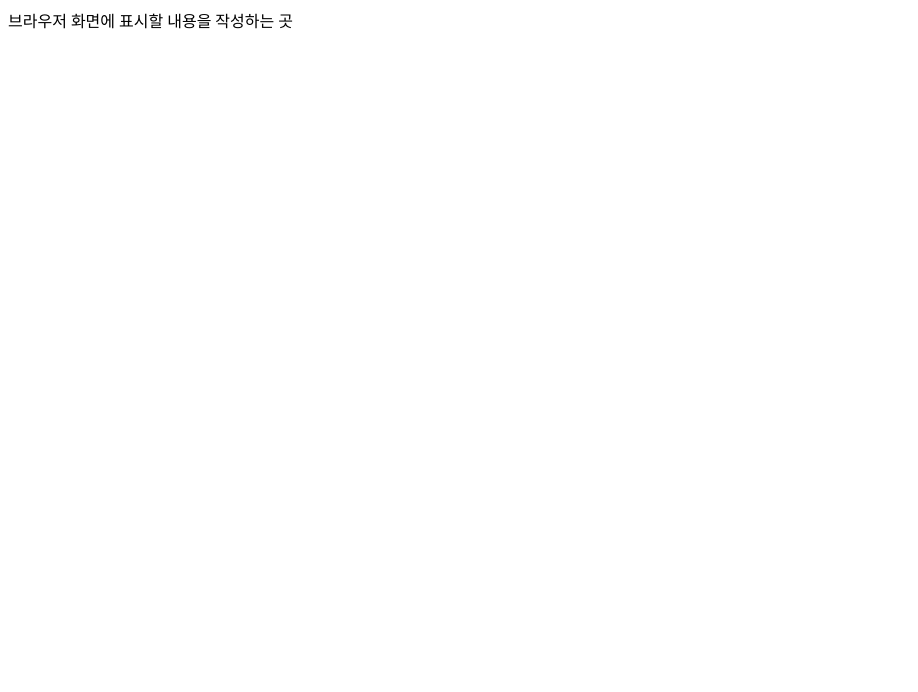
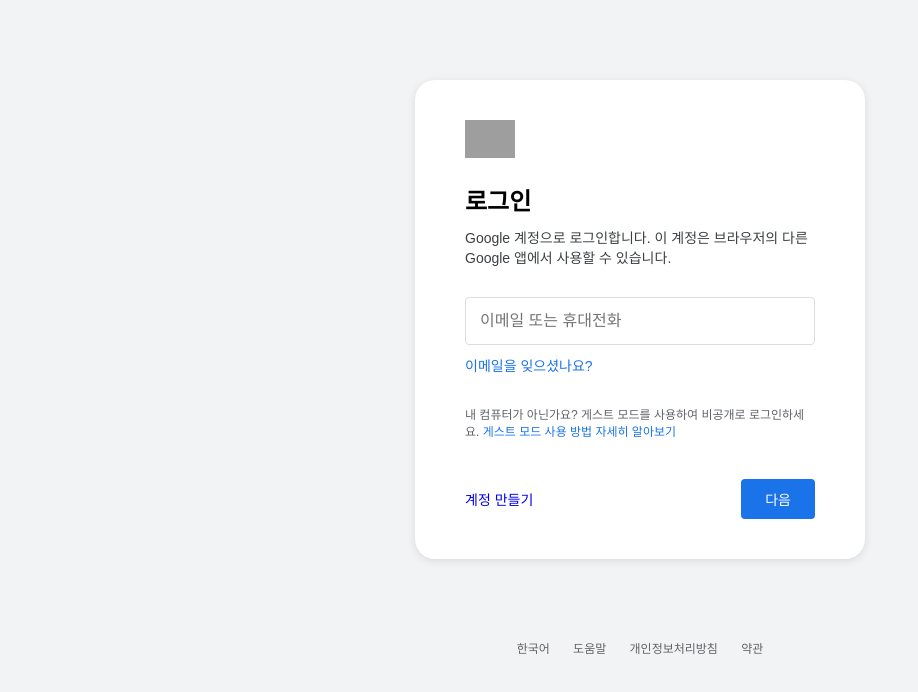
Before and after one commit to Beom09/TIL, a plain HTML site: page index.html in a window 1280 px wide. Shown: the whole page, without its empty margins (0-918 px from the left). Drawn offline with Linux system fonts and the light colour scheme; grey boxes are pictures that could not be loaded.

Commit message:
Update index.html

```diff
--- a/index.html
+++ b/index.html
@@ -1,11 +1,145 @@
 <!DOCTYPE html>
 <html>
-    <head>
-        <meta charset="utf-8">
-        <title>내가 만들 웹사이트()</title>
-    </head>
-    <body>
-        브라우저 화면에 표시할 내용을 작성하는 곳
-        <div></div>
-    </body>
+<head>
+    <meta charset="UTF-8">
+    <title>Google 로그인</title>
+    <style>
+        * {
+        box-sizing: border-box;
+        }
+
+        body {
+        margin: 0;
+        padding: 0;
+        font-family: Arial, sans-serif;
+        background-color: #f2f3f5;
+        }
+
+        .login-box {
+        width: 450px;
+        margin: 80px auto;
+        background-color: white;
+        border-radius: 20px;
+        padding: 40px 50px;
+        box-shadow: 0 2px 8px rgba(0, 0, 0, 0.1);
+        }
+
+        .logo {
+        width: 50px;
+        margin-bottom: 20px;
+        }
+
+        h2 {
+        margin: 0 0 10px;
+        font-size: 24px;
+        }
+
+        .desc {
+        font-size: 14px;
+        color: #3c4043;
+        margin-bottom: 30px;
+        }
+
+        input[type="text"] {
+        width: 100%;
+        padding: 14px;
+        font-size: 16px;
+        border: 1px solid #dadce0;
+        border-radius: 4px;
+        outline: none;
+        margin-bottom: 10px;
+        }
+
+        .link {
+        font-size: 14px;
+        color: #1a73e8;
+        text-decoration: none;
+        display: block;
+        margin-bottom: 30px;
+        }
+
+        .link:hover {
+        text-decoration: underline;
+        }
+
+        .info-text {
+        font-size: 12px;
+        color: #5f6368;
+        margin-bottom: 40px;
+        }
+
+        .info-text .link {
+        display: inline;
+        font-size: 12px;
+        }
+
+        .button-area {
+        display: flex;
+        justify-content: space-between;
+        align-items: center;
+        }
+
+        .button-area a {
+        font-size: 14px;
+        text-decoration: none;
+        }
+
+        .next-btn {
+        background-color: #1a73e8;
+        color: white;
+        border: none;
+        padding: 10px 24px;
+        font-size: 14px;
+        border-radius: 4px;
+        cursor: pointer;
+        }
+
+        .next-btn:hover {
+        background-color: #1967d2;
+        }
+
+        .footer {
+        text-align: center;
+        font-size: 12px;
+        color: #5f6368;
+        margin-top: 60px;
+        }
+
+        .footer span {
+        margin: 0 10px;
+        cursor: pointer;
+        }
+
+        .footer span:hover {
+        text-decoration: underline;
+        }
+    </style>
+<body>
+    <div class="login-box">
+        <img class="logo" src="https://fonts.gstatic.com/s/i/productlogos/googleg/v6/24px.svg">
+        <h2>로그인</h2>
+        <div class="desc">Google 계정으로 로그인합니다. 이 계정은 브라우저의 다른 Google 앱에서 사용할 수 있습니다.</div>
+
+        <input type="text" placeholder="이메일 또는 휴대전화">
+
+        <a href="#" class="link">이메일을 잊으셨나요?</a>
+
+        <div class="info-text">
+        내 컴퓨터가 아닌가요? 게스트 모드를 사용하여 비공개로 로그인하세요.
+        <a href="#" class="link">게스트 모드 사용 방법 자세히 알아보기</a>
+        </div>
+
+        <div class="button-area">
+        <a href="#">계정 만들기</a>
+        <button class="next-btn">다음</button>
+        </div>
+    </div>
+
+    <div class="footer">
+        <span>한국어</span>
+        <span>도움말</span>
+        <span>개인정보처리방침</span>
+        <span>약관</span>
+    </div>
+</body>
 </html>
```
